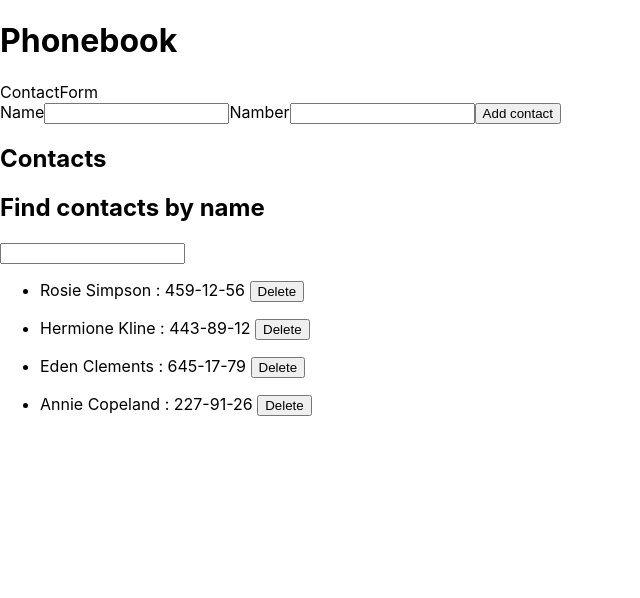
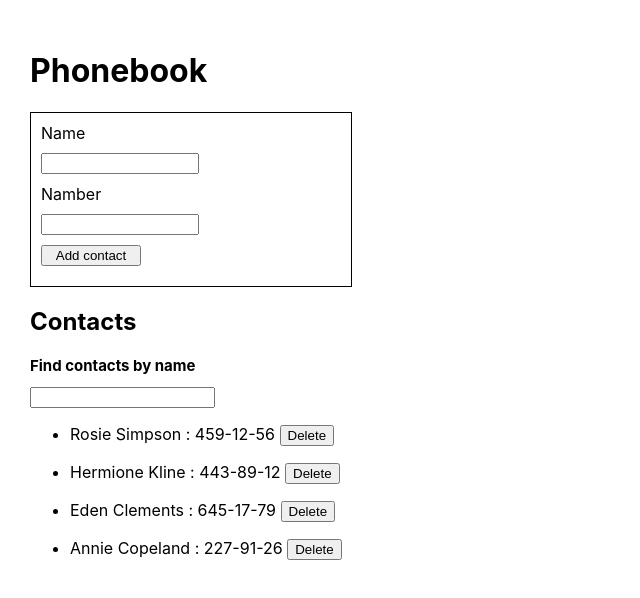
Before and after one commit to OlegRosinskyi/goit-react-hw-02-phonebook, a React (Create React App) app: page / in a window 1280 px wide. Shown: the top 598 px of the page, without its empty margins (0-640 px from the left). Built offline with nearby package versions, Linux system fonts and the light colour scheme.

Commit message:
update
update

```diff
--- a/package.json
+++ b/package.json
@@ -11,6 +11,7 @@
     "react-dom": "^18.1.0",
     "react-scripts": "5.0.1",
     "shortid": "^2.2.16",
+    "styled-components": "^5.3.6",
     "web-vitals": "^2.1.3"
   },
   "scripts": {
--- a/src/components/App.jsx
+++ b/src/components/App.jsx
@@ -3,6 +3,9 @@ import { ContactForm } from "./ContactForm";
 import ContactList from "./ContactList";
 import Filter from "./Filter";
 import shortid from "shortid";
+import { AllBox } from "./App.stiled";
+
+//let filtrContactss = [{id: '', name: '', number: ''}];
 
 export class App extends Component {
   state = {
@@ -12,7 +15,7 @@ export class App extends Component {
     {id: 'id-3', name: 'Eden Clements', number: '645-17-79'},
     {id: 'id-4', name: 'Annie Copeland', number: '227-91-26'},
   ],
-    //contacts: [{name:'',telefon:''}],
+
     name: '',
     number:'',
     filter: ''
@@ -27,7 +30,7 @@ export class App extends Component {
     let Contact = { id: `id-${this.state.name}`, name: `${this.state.name}`, number: `${this.state.number}` };
     let statusIncludeName = nowArr.find(contact => contact.name === Contact.name);
     console.log(statusIncludeName);
-    arrLength > 1 ? (!statusIncludeName ? nowArr.splice(arrLength, 0, Contact,) : statusIncludeName = false) : (nowArr[0].name === '' ? nowArr.splice(arrLength, 0, Contact,) : nowArr = [{ id: '', name: '', number: '' }])
+    arrLength > 1 ? (!statusIncludeName ? nowArr.splice(arrLength, 0, Contact,) : alert(`${this.state.name}  is already in contacts`)) : (nowArr[0].name === '' ? nowArr.splice(arrLength, 0, Contact,) : nowArr = [{ id: '', name: '', number: '' }])
     //console.log(this.state)
     console.log(nowArr); this.setState({ contacts: nowArr });
   }
@@ -36,7 +39,9 @@ export class App extends Component {
   deleteContact = (event) => {
     let ActivElement = Number(event.target.id); let nowArr = this.state.contacts;
     nowArr.length > 1 ? nowArr.splice(ActivElement, 1):nowArr = [{id: '', name: '', number: ''}];
-    console.log(nowArr); this.setState({ contacts: nowArr })
+      console.log(nowArr); this.setState({ contacts: nowArr })
+
+
   }
 
    //  this.setState(({ list }) => {
@@ -47,15 +52,15 @@ export class App extends Component {
   render() {
         //console.log();
         return (
-            <>
-           < div >
+
+           <  AllBox >
               <h1>Phonebook</h1>
               <ContactForm updateContacts={this.updateContacts} addName={this.addName}/>
               <h2>Contacts</h2>
               <Filter filtrContact={this.filterContact } />
-              <ContactList contacts={this.state.contacts } id={this.nameContactsListId} filtder = {this.state.filter} deleteContact={this.deleteContact}  />
-            </div >
-            </> )
+              <ContactList contacts={this.state.contacts } id={this.nameContactsListId} filter = {this.state.filter} deleteContact={this.deleteContact}  />
+            </ AllBox >
+           )
     }
 }
 export default App;
--- /dev/null
+++ b/src/components/App.stiled.jsx
@@ -0,0 +1,3 @@
+import styled from "styled-components";
+export const AllBox = styled.div `
+         width: 1200px; padding:30px; `
--- a/src/components/ContactForm.jsx
+++ b/src/components/ContactForm.jsx
@@ -1,33 +1,26 @@
-//import React, { Component } from "react";
-
-//export class AppS extends Component {
-//    state = {
-//        contacts: [],
-//        filter: ''
-//    }
-//}
-
-
-
+import { BoxContactForm } from "./ContactForm.stiled";
+import { InputContactForm } from "./ContactForm.stiled";
+import { LabelContactForm } from "./ContactForm.stiled";
+import { ButtonContactForm } from "./ContactForm.stiled";
 
 export const ContactForm = ({ updateContacts, addName }) => {
 
 
         return (
         <>
-                <div> ContactForm </div>
-                <form action="/action_page.php" method="get" onSubmit={updateContacts}>
-                    <label htmlFor="fname">Name</label>
-                    <input
+                 <BoxContactForm action="/action_page.php" method="get" onSubmit={updateContacts}>
+                    <LabelContactForm htmlFor="fname">Name</LabelContactForm>
+                    < InputContactForm
                         type="text"
                         name="name"
+                        width= "100px"
                         pattern="^[a-zA-Zа-яА-Я]+(([' -][a-zA-Zа-яА-Я ])?[a-zA-Zа-яА-Я]*)*$"
                         title="Name may contain only letters, apostrophe, dash and spaces. For example Adrian, Jacob Mercer, Charles de Batz de Castelmore d'Artagnan"
                         required
                         onChange={addName}
                     />
-                    <label htmlFor="fname">Namber</label>
-                    <input
+                    <LabelContactForm htmlFor="fname">Namber</LabelContactForm>
+                    < InputContactForm
                         type="tel"
                         name="number"
                         pattern="\+?\d{1,4}?[-.\s]?\(?\d{1,3}?\)?[-.\s]?\d{1,4}[-.\s]?\d{1,4}[-.\s]?\d{1,9}"
@@ -35,8 +28,8 @@ export const ContactForm = ({ updateContacts, addName }) => {
                         required
                          onChange={addName}
                     />
-                    <button type="submit" > Add contact </button>
-                </form>
+                    <ButtonContactForm type="submit" > Add contact </ButtonContactForm>
+                </BoxContactForm>
 
         </> )
     };
--- /dev/null
+++ b/src/components/ContactForm.stiled.jsx
@@ -0,0 +1,14 @@
+import styled from "styled-components";
+
+export const BoxContactForm = styled.form `
+        display: flex;
+        flex-direction: column;
+        justify-content: flex-start; border: 1px solid black; width: 300px; padding:10px; `
+export const InputContactForm = styled.input `
+        display: block;  width: 150px; margin-bottom: 10px; `
+export const LabelContactForm = styled.label `
+        display: block;  width: 150px; margin-bottom: 10px;      `
+export const ButtonContactForm = styled.button `
+        display: block;  width: 100px; margin-bottom: 10px;       `
+export const ButtonContactFormStylActiv = styled.button` padding-left: 15px; padding-right: 15px;
+font-size: 24px; border-radius: 5px; background-color: #00eeff;  `
--- a/src/components/ContactList.jsx
+++ b/src/components/ContactList.jsx
@@ -1,4 +1,3 @@
-
 const ContactList = ({ contacts,id, filtder, deleteContact }) =>
 {
     console.log(contacts)
--- a/src/components/Filter.jsx
+++ b/src/components/Filter.jsx
@@ -1,7 +1,8 @@
-const Filetr = ({filtrContact}) =>
+import { BoxFilter } from "./Filtr.stiled";
+const Filetr = ({ filtrContact }) =>
 {
     return (
-        <div>
+        <BoxFilter>
             <h2>Find contacts by name</h2>
             <input
                         type="text"
@@ -11,7 +12,7 @@ const Filetr = ({filtrContact}) =>
                         required
                         onChange={filtrContact}
                     />
-        </div>
+        </BoxFilter>
      )
 }
 export default Filetr;
--- /dev/null
+++ b/src/components/Filtr.stiled.jsx
@@ -0,0 +1,3 @@
+import styled from "styled-components";
+
+export const BoxFilter = styled.div `font-weight: 100; font-size: 10px; `
```
Also changed, not shown: src/components/ContactList.stiled.jsx (added), 1 other file (tests, documents, lock files or other folders).
